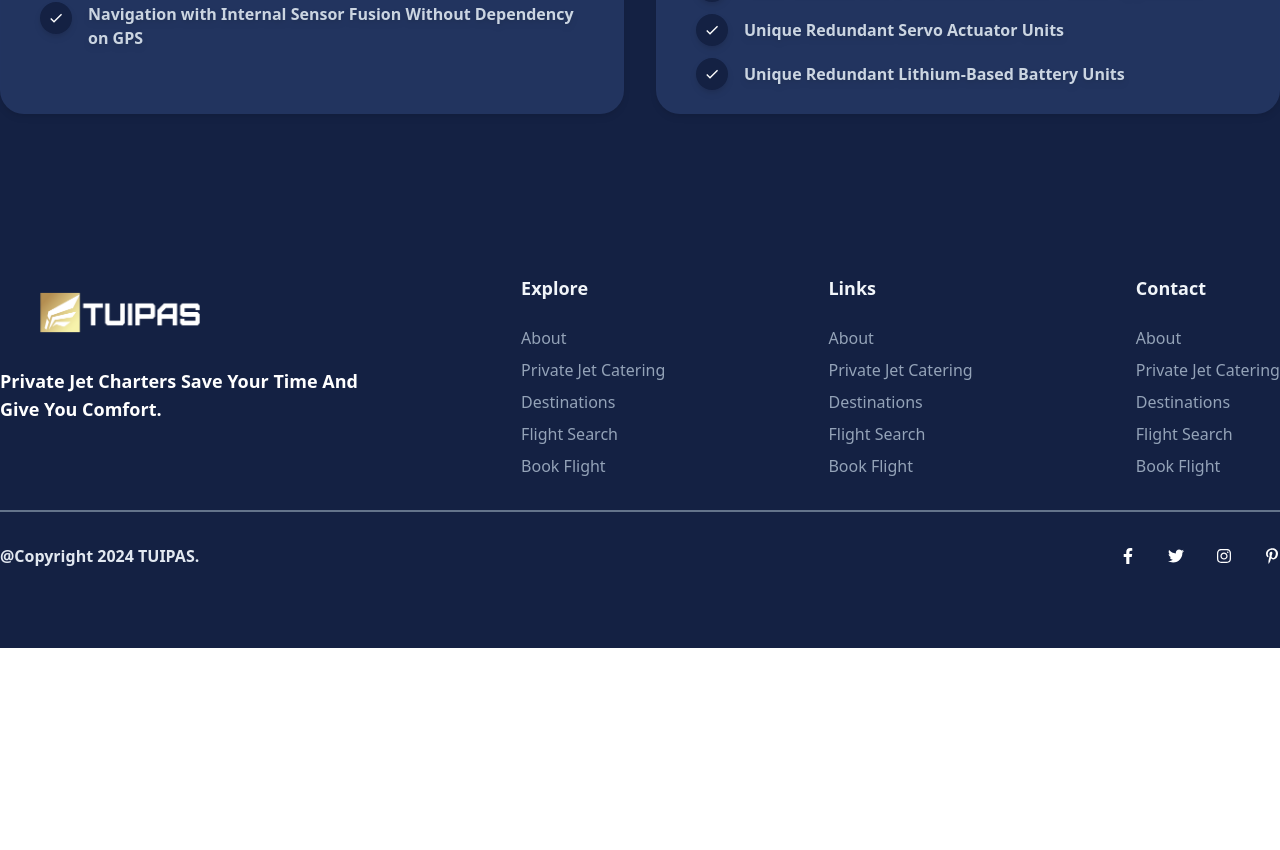
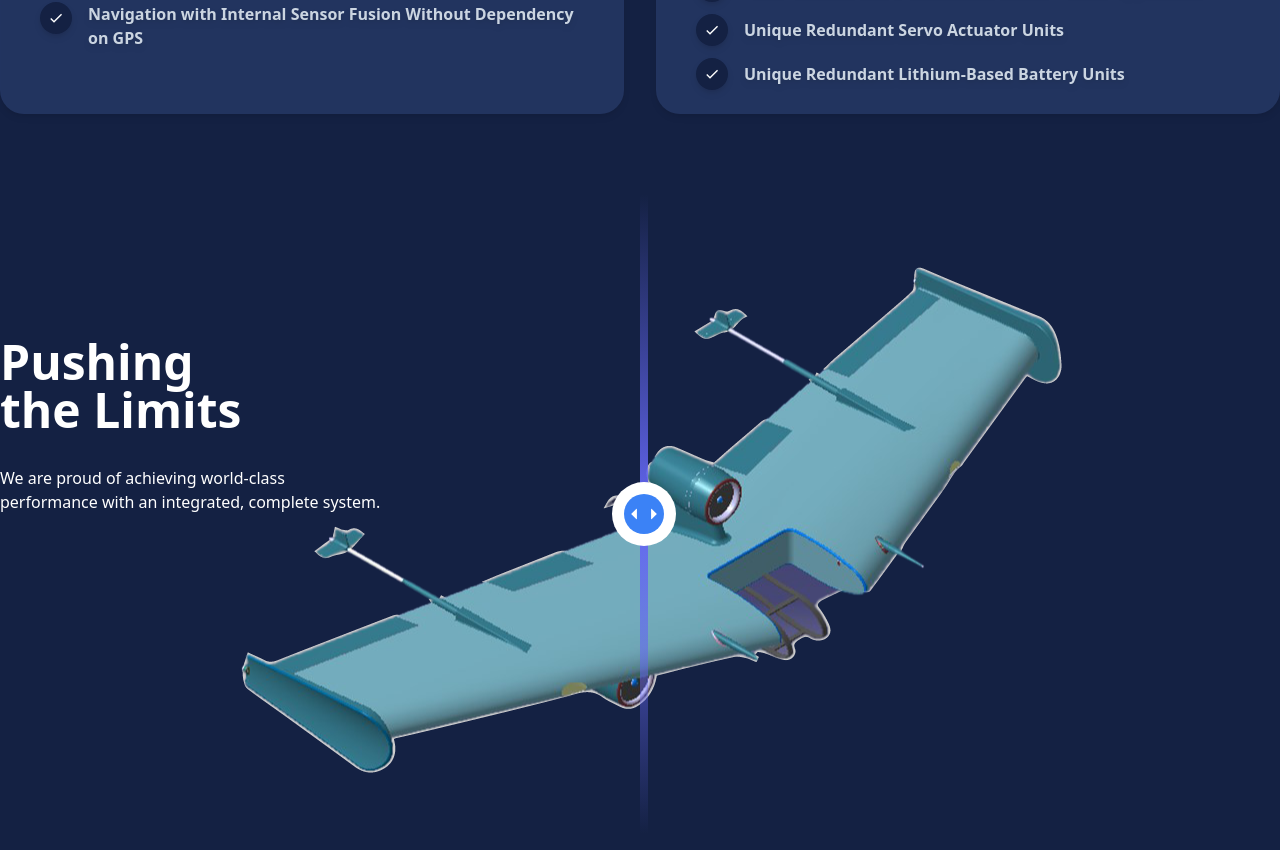
Before and after one commit to Afsinur/tonmoy-client-human-plane, a React (Vite) app: page /info/slider-2 in a window 1280 px wide. Shown: the part 1930-2780 px from the top of the page. Before the commit the page ends 2578 px from the top, so only its background shows below. Built offline with nearby package versions, Linux system fonts and the light colour scheme.

Commit message:
added pushing the limits in information page

```diff
--- a/src/components/home/PushingTheLimits.jsx
+++ b/src/components/home/PushingTheLimits.jsx
@@ -75,13 +75,13 @@ function PushingTheLimits() {
       <div className="container mx-auto py-20 relative overflow-hidden">
         <div className="relative h-[60vh] select-none">
           <img
-            src="./sceleton.png"
+            src="/sceleton.png"
             alt="image"
             className="sceleton absolute top-1/2 left-1/2 -translate-x-1/2 -translate-y-1/2 z-10"
           />
           <img
             ref={meat}
-            src="./meat.png"
+            src="/meat.png"
             alt="image"
             className="meat absolute top-1/2 left-1/2 -translate-x-1/2 -translate-y-1/2 z-10"
           />
--- a/src/components/more-info/Slider2MoreInfo.jsx
+++ b/src/components/more-info/Slider2MoreInfo.jsx
@@ -3,6 +3,7 @@ import NavbarWithHero from "../home/NavbarWithHero";
 import Details from "./Details";
 import Footer from "../home/Footer";
 import DetailsCard from "./DetailsCard";
+import PushingTheLimits from "../home/PushingTheLimits";
 
 function Slider2MoreInfo() {
   return (
@@ -10,6 +11,7 @@ function Slider2MoreInfo() {
       <NavbarWithHero page={"more-info"} />
       <Details />
       <DetailsCard />
+      <PushingTheLimits />
       <Footer />
     </>
   );
```
